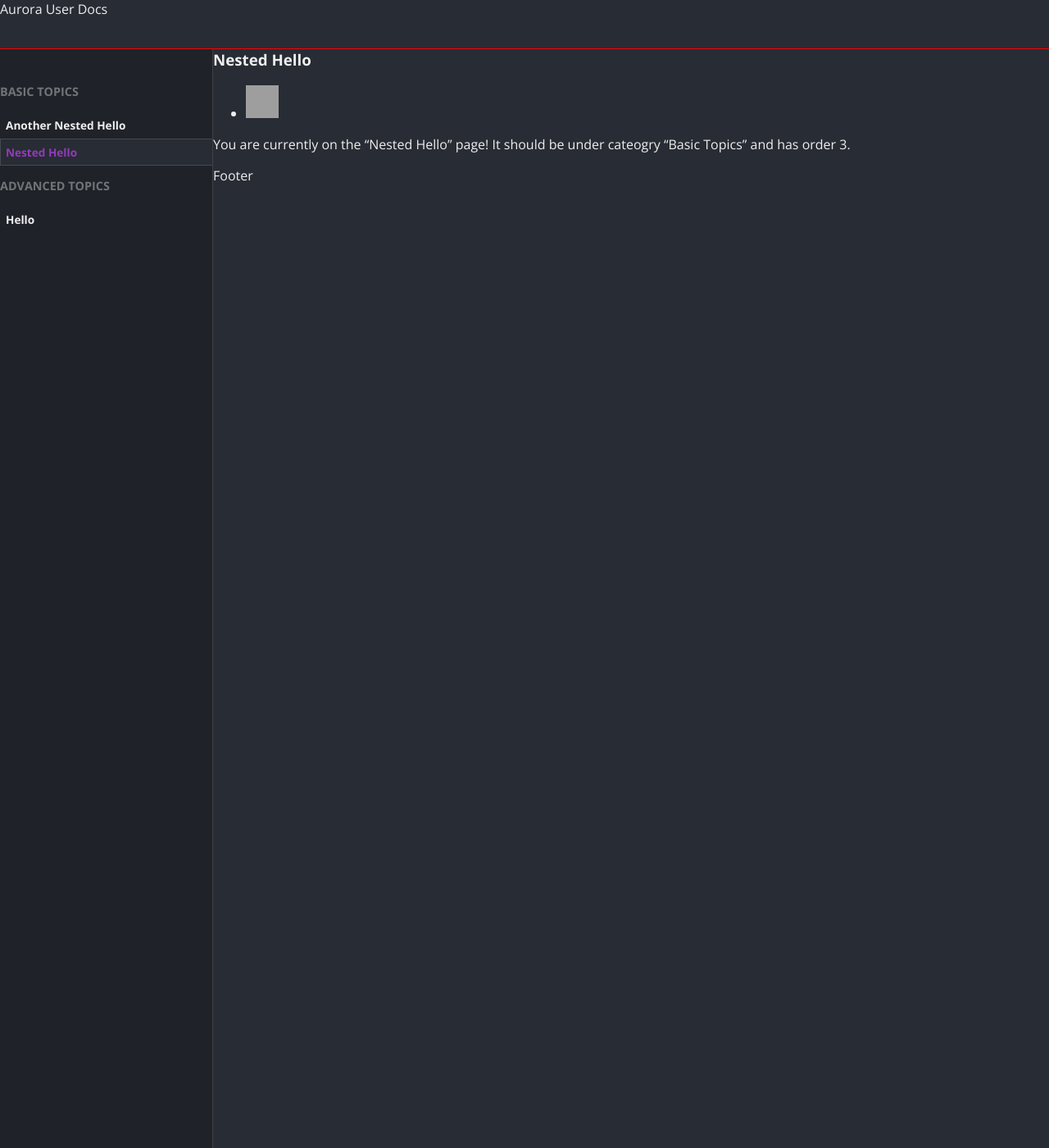
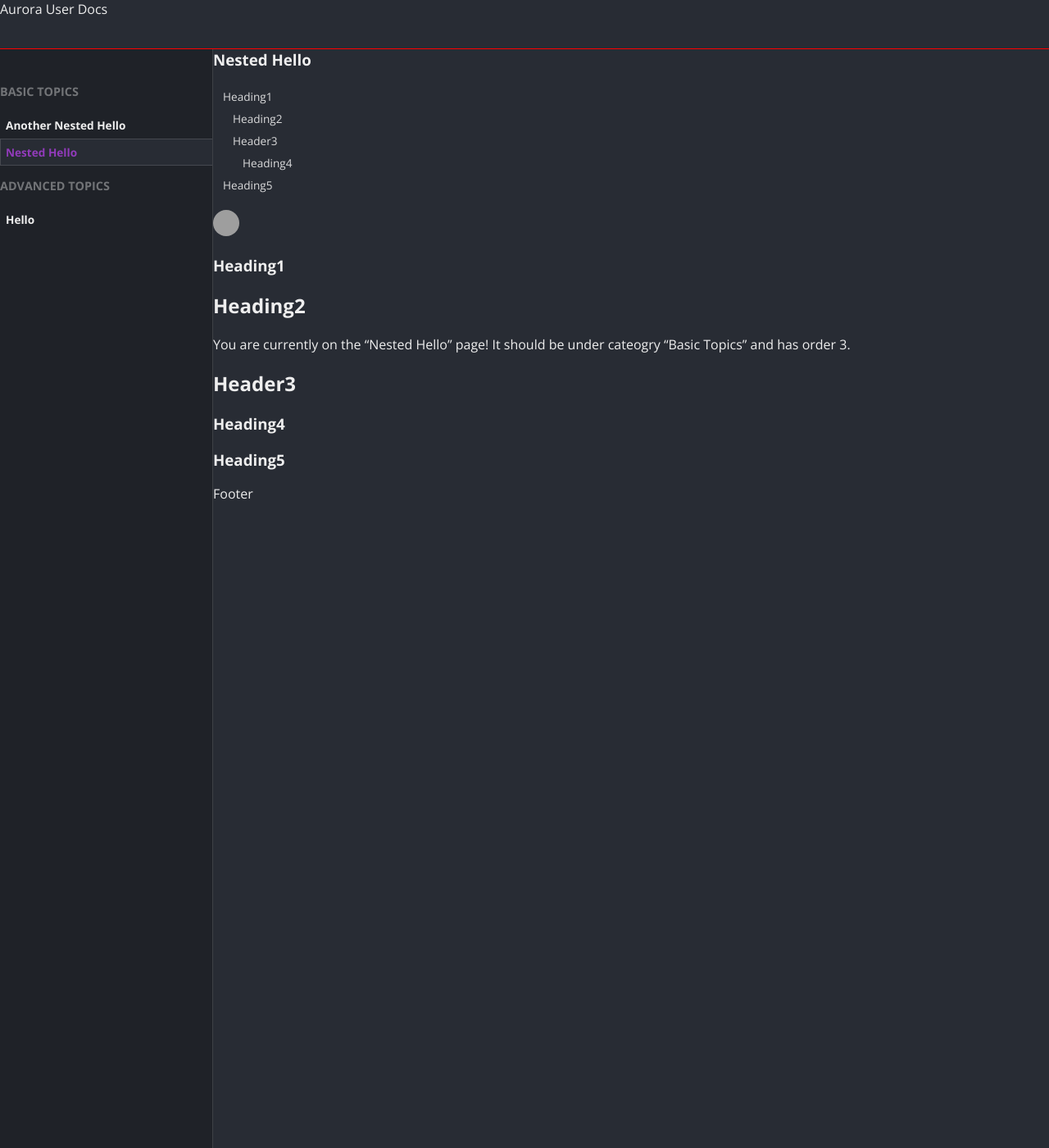
Before and after one commit to Aurora-RGB/Docs, a Jekyll site: the page built from _docs/nested/t1.md, in a window 1280 px wide and 1400 px high. Shown: the whole window at 82% size. Built offline with Jekyll 4.4.1, drawn with Linux system fonts in a browser that asks for light colours; part of the change alters nothing that is shown; grey boxes are pictures that could not be loaded.

Commit message:
Added initial table of contents. Also styled author list.

```diff
--- a/_docs/nested/t1.md
+++ b/_docs/nested/t1.md
@@ -7,4 +7,14 @@ authors:
   - diogotr7
 ---
 
+# Heading1
+
+## Heading2
+
 You are currently on the "Nested Hello" page! It should be under cateogry "Basic Topics" and has order 3.
+
+## Header3
+
+### Heading4
+
+# Heading5
--- /dev/null
+++ b/_includes/toc.html
@@ -0,0 +1,87 @@
+{% capture tocWorkspace %}
+    {% comment %}
+        Version 1.0.6
+          https://github.com/allejo/jekyll-toc
+
+        "...like all things liquid - where there's a will, and ~36 hours to spare, there's usually a/some way" ~jaybe
+
+        Usage:
+            {% include toc.html html=content sanitize=true class="inline_toc" id="my_toc" h_min=2 h_max=3 %}
+
+        Parameters:
+            * html         (string) - the HTML of compiled markdown generated by kramdown in Jekyll
+
+        Optional Parameters:
+            * sanitize     (bool)   : false  - when set to true, the headers will be stripped of any HTML in the TOC
+            * class        (string) :   ''   - a CSS class assigned to the TOC
+            * id           (string) :   ''   - an ID to assigned to the TOC
+            * h_min        (int)    :   1    - the minimum TOC header level to use; any header lower than this value will be ignored
+            * h_max        (int)    :   6    - the maximum TOC header level to use; any header greater than this value will be ignored
+            * ordered      (bool)   : false  - when set to true, an ordered list will be outputted instead of an unordered list
+            * item_class   (string) :   ''   - add custom class(es) for each list item; has support for '%level%' placeholder, which is the current heading level
+            * baseurl      (string) :   ''   - add a base url to the TOC links for when your TOC is on another page than the actual content
+            * anchor_class (string) :   ''   - add custom class(es) for each anchor element
+
+        Output:
+            An ordered or unordered list representing the table of contents of a markdown block. This snippet will only
+            generate the table of contents and will NOT output the markdown given to it
+    {% endcomment %}
+
+    {% capture my_toc %}{% endcapture %}
+    {% assign orderedList = include.ordered | default: false %}
+    {% assign minHeader = include.h_min | default: 1 %}
+    {% assign maxHeader = include.h_max | default: 6 %}
+    {% assign nodes = include.html | split: '<h' %}
+    {% assign firstHeader = true %}
+
+    {% capture listModifier %}{% if orderedList %}1.{% else %}-{% endif %}{% endcapture %}
+
+    {% for node in nodes %}
+        {% if node == "" %}
+            {% continue %}
+        {% endif %}
+
+        {% assign headerLevel = node | replace: '"', '' | slice: 0, 1 | times: 1 %}
+
+        {% if headerLevel < minHeader or headerLevel > maxHeader %}
+            {% continue %}
+        {% endif %}
+
+        {% if firstHeader %}
+            {% assign firstHeader = false %}
+            {% assign minHeader = headerLevel %}
+        {% endif %}
+
+        {% assign indentAmount = headerLevel | minus: minHeader | add: 1 %}
+        {% assign _workspace = node | split: '</h' %}
+
+        {% assign _idWorkspace = _workspace[0] | split: 'id="' %}
+        {% assign _idWorkspace = _idWorkspace[1] | split: '"' %}
+        {% assign html_id = _idWorkspace[0] %}
+
+        {% capture _hAttrToStrip %}{{ _workspace[0] | split: '>' | first }}>{% endcapture %}
+        {% assign header = _workspace[0] | replace: _hAttrToStrip, '' %}
+
+        {% assign space = '' %}
+        {% for i in (1..indentAmount) %}
+            {% assign space = space | prepend: '    ' %}
+        {% endfor %}
+
+        {% unless include.item_class == blank %}
+            {% capture listItemClass %}{:.{{ include.item_class | replace: '%level%', headerLevel }}}{% endcapture %}
+        {% endunless %}
+
+        {% capture my_toc %}{{ my_toc }}
+{{ space }}{{ listModifier }} {{ listItemClass }} [{% if include.sanitize %}{{ header | strip_html }}{% else %}{{ header }}{% endif %}]({% if include.baseurl %}{{ include.baseurl }}{% endif %}#{{ html_id }}){% if include.anchor_class %}{:.{{ include.anchor_class }}}{% endif %}{% endcapture %}
+    {% endfor %}
+
+    {% if include.class %}
+        {% capture my_toc %}{:.{{ include.class }}}
+{{ my_toc | lstrip }}{% endcapture %}
+    {% endif %}
+
+    {% if include.id %}
+        {% capture my_toc %}{: #{{ include.id }}}
+{{ my_toc | lstrip }}{% endcapture %}
+    {% endif %}
+{% endcapture %}{% assign tocWorkspace = '' %}{{ my_toc | markdownify | strip }}
--- a/_layouts/default.html
+++ b/_layouts/default.html
@@ -18,5 +18,7 @@
 				{%- include footer.html -%}
 			</article>
 		</main>
+
+		<script src="{{ "assets/scroll-offset.js" | relative_url }}"></script>
 	</body>
 </html>
--- a/_layouts/doc.html
+++ b/_layouts/doc.html
@@ -4,9 +4,12 @@ layout: default
 
 <h1>{{ page.title }}</h1>
 
-<ul>
+<!-- https://github.com/allejo/jekyll-toc -->
+{% include toc.html html=content class="toc" %}
+
+<ul class="author-list">
 {% for author in page.authors %}
-	<li>{% avatar user=author %}</li>
+	<li data-username="{{ author }}"><a href="https://github.com/{{ author }}" target="_blank">{% avatar user=author size=32 %}</a></li>
 {% endfor %}
 </ul>
 
--- a/_sass/entry.scss
+++ b/_sass/entry.scss
@@ -28,4 +28,5 @@ $nav-size: 260px;
   "style/base",
   "style/layout",
   "style/header",
-  "style/nav";
+  "style/nav",
+  "style/page";
--- /dev/null
+++ b/_sass/style/_page.scss
@@ -0,0 +1,48 @@
+.author-list {
+	list-style: none;
+	padding: 0;
+
+	li {
+		display: inline;
+		position: relative;
+
+		.avatar {
+			border-radius: 50%;
+		}
+
+		&::after {
+			display: block;
+			position: absolute;
+			content: attr(data-username);
+			bottom: -24px;
+			background: black;
+			z-index: 99;
+			padding: 4px;
+			font-size: .8rem;
+			border-radius: 6px;
+			opacity: 0;
+			left: 50%;
+			transform: translateX(-50%);
+			transition: opacity 300ms ease-in-out;
+		}
+
+		&:hover::after {
+			opacity: .8;
+		}
+	}
+}
+
+.toc, .toc ul {
+	list-style: none;
+	padding-left: 12px;
+
+	a {
+		text-decoration: none;
+		color: rgba($text-primary, .9);
+		font-size: .85rem;
+		font-weight: 500;
+		line-height: 2;
+
+		&:hover { color: $accent-primary; }
+	}
+}
--- /dev/null
+++ b/assets/scroll-offset.js
@@ -0,0 +1,81 @@
+// https://stackoverflow.com/questions/10732690/offsetting-an-html-anchor-to-adjust-for-fixed-header
+
+(function (document, history, location) {
+	var HISTORY_SUPPORT = !!(history && history.pushState);
+
+	var anchorScrolls = {
+		ANCHOR_REGEX: /^#[^ ]+$/,
+		OFFSET_HEIGHT_PX: 70,
+
+		/**
+		 * Establish events, and fix initial scroll position if a hash is provided.
+		 */
+		init: function () {
+			this.scrollToCurrent();
+			window.addEventListener('hashchange', this.scrollToCurrent.bind(this));
+			document.body.addEventListener('click', this.delegateAnchors.bind(this));
+		},
+
+		/**
+		 * Return the offset amount to deduct from the normal scroll position.
+		 * Modify as appropriate to allow for dynamic calculations
+		 */
+		getFixedOffset: function () {
+			return this.OFFSET_HEIGHT_PX;
+		},
+
+		/**
+		 * If the provided href is an anchor which resolves to an element on the
+		 * page, scroll to it.
+		 * @param  {String} href
+		 * @return {Boolean} - Was the href an anchor.
+		 */
+		scrollIfAnchor: function (href, pushToHistory) {
+			var match, rect, anchorOffset;
+
+			if (!this.ANCHOR_REGEX.test(href)) {
+				return false;
+			}
+
+			match = document.getElementById(href.slice(1));
+
+			if (match) {
+				rect = match.getBoundingClientRect();
+				anchorOffset = window.pageYOffset + rect.top - this.getFixedOffset();
+				window.scrollTo(window.pageXOffset, anchorOffset);
+
+				// Add the state to history as-per normal anchor links
+				if (HISTORY_SUPPORT && pushToHistory) {
+					history.pushState({}, document.title, location.pathname + href);
+				}
+			}
+
+			return !!match;
+		},
+
+		/**
+		 * Attempt to scroll to the current location's hash.
+		 */
+		scrollToCurrent: function () {
+			this.scrollIfAnchor(window.location.hash);
+		},
+
+		/**
+		 * If the click event's target was an anchor, fix the scroll position.
+		 */
+		delegateAnchors: function (e) {
+			var elem = e.target;
+
+			if (
+				elem.nodeName === 'A' &&
+				this.scrollIfAnchor(elem.getAttribute('href'), true)
+			) {
+				e.preventDefault();
+			}
+		}
+	};
+
+	window.addEventListener(
+		'DOMContentLoaded', anchorScrolls.init.bind(anchorScrolls)
+	);
+})(window.document, window.history, window.location);
```
